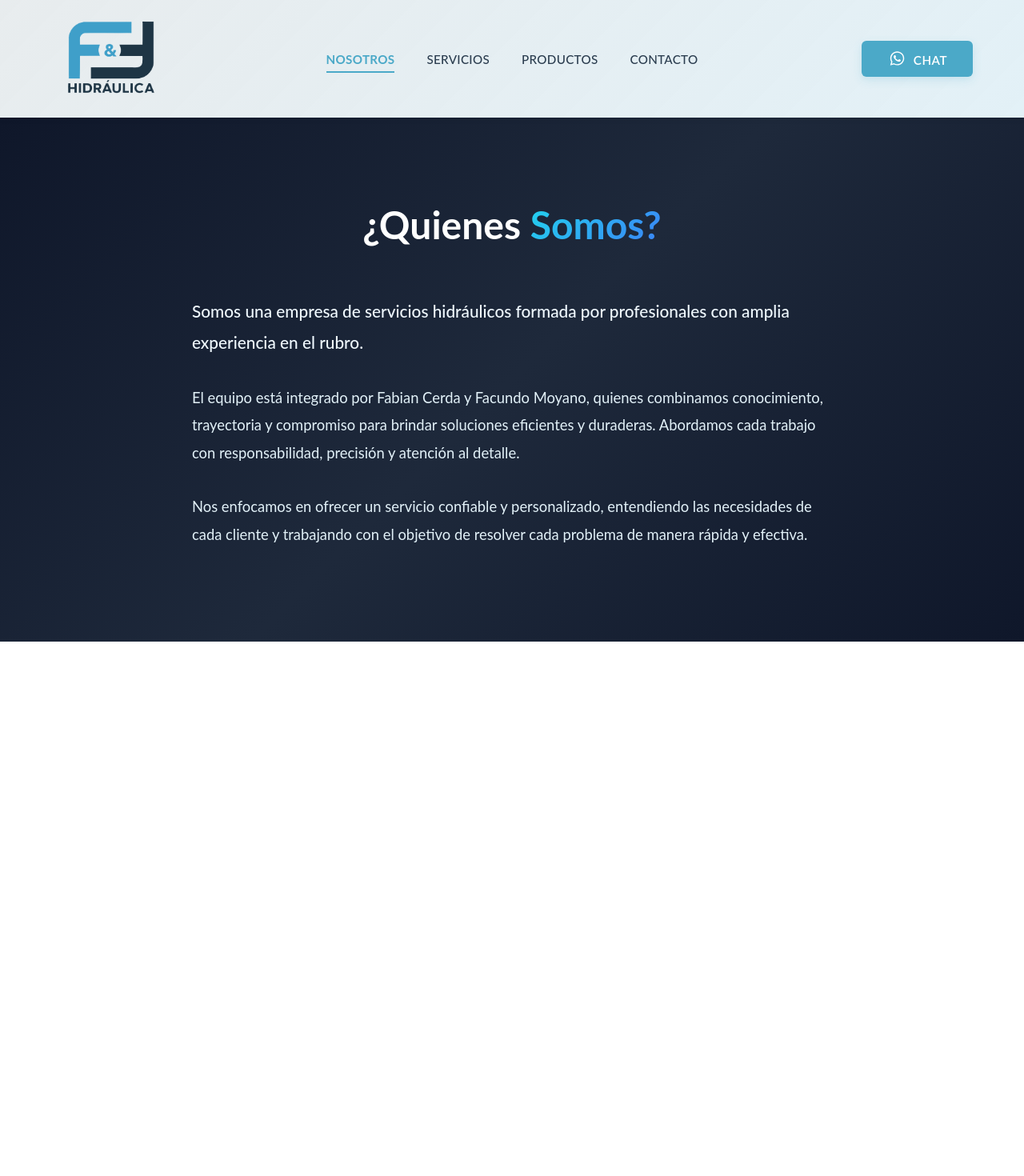
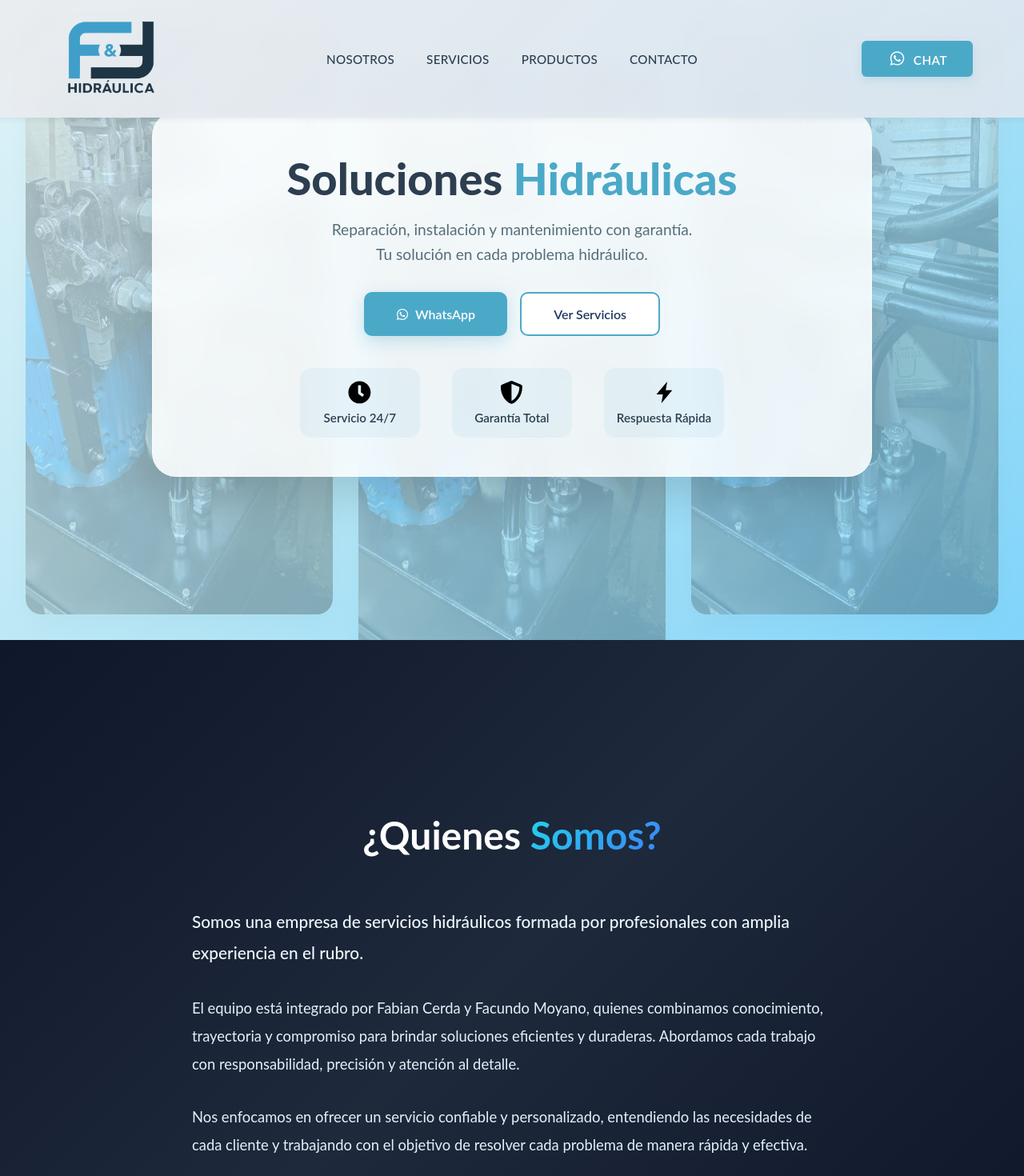
Before and after one commit to PMoyanoAiraldi/LandingPageF-F, a React (Vite) app in the folder landing-page/: page /nosotros in a window 1280 px wide. Shown: the top 1470 px of the page at 80% size. Before the commit the page ends 802 px from the top, so only its background shows below. Built offline with nearby package versions, Linux system fonts and the light colour scheme.

Commit message:
Mejorando estilos y creando Contacto

```diff
--- a/landing-page/src/App.css
+++ b/landing-page/src/App.css
@@ -4,12 +4,33 @@
     box-sizing: border-box;
 }
 
+main {
+    padding-top: 0;
+    margin-top: 0;
+}
+
+section:first-child {
+    padding-top: 0;
+}
+
 body {
     margin: 0;
     padding: 0;
+    scroll-snap-type: y mandatory;
+    overflow-y: scroll;
 }
 
 .App {
     width: 100%;
     overflow-x: hidden; /* Evita scroll horizontal */
 }
+
+html {
+    scroll-behavior: smooth;
+}
+
+section {
+    min-height: 100vh; /* Cada sección ocupa toda la pantalla */
+    scroll-snap-align: start;
+    scroll-margin-top: 0; /* Cambia el anterior a 0 */
+}
--- a/landing-page/src/App.jsx
+++ b/landing-page/src/App.jsx
@@ -1,5 +1,34 @@
+// import './App.css'
+// import { Routes, Route } from "react-router-dom";
+// import Navbar from './components/NavBar/Navbar'
+// import Hero from './components/Hero/Hero';
+// import Servicio from './components/Servicios/Servicios';
+// import Nosotros from './components/Nosotros/Nosotros';
+// import Productos from './components/Productos/Productos';
+// import Contacto from './components/Contacto/Contacto';
+
+// function App() {
+
+
+//   return (
+//     <>
+//       <Navbar/>
+//     <div>
+//       <Routes>
+//         <Route path="/" element={<Hero />} />
+//         <Route path='/nosotros' element={<Nosotros/>} />
+//         <Route path='/servicios' element={<Servicio />}/>
+//         <Route path='/productos' element={<Productos/>} />
+//         <Route path='/contacto' element={<Contacto/>} />
+//       </Routes>
+//     </div>
+
+//     </>
+//   )
+// }
+
+// export default App
 import './App.css'
-import { Routes, Route } from "react-router-dom";
 import Navbar from './components/NavBar/Navbar'
 import Hero from './components/Hero/Hero';
 import Servicio from './components/Servicios/Servicios';
@@ -8,21 +37,26 @@ import Productos from './components/Productos/Productos';
 import Contacto from './components/Contacto/Contacto';
 
 function App() {
-
-
   return (
     <>
       <Navbar/>
-    <div>
-      <Routes>
-        <Route path="/" element={<Hero />} />
-        <Route path='/nosotros' element={<Nosotros/>} />
-        <Route path='/servicios' element={<Servicio />}/>
-        <Route path='/productos' element={<Productos/>} />
-        <Route path='/contacto' element={<Contacto/>} />
-      </Routes>
-    </div>
-
+      <main>
+        <section id="inicio">
+          <Hero />
+        </section>
+        <section id="nosotros">
+          <Nosotros />
+        </section>
+        <section id="servicios">
+          <Servicio />
+        </section>
+        <section id="productos">
+          <Productos />
+        </section>
+        <section id="contacto">
+          <Contacto />
+        </section>
+      </main>
     </>
   )
 }
--- a/landing-page/src/components/Contacto/Contacto.jsx
+++ b/landing-page/src/components/Contacto/Contacto.jsx
@@ -1,5 +1,33 @@
+import { FontAwesomeIcon } from '@fortawesome/react-fontawesome';
+import {faEnvelope,} from '@fortawesome/free-solid-svg-icons';
+import styles from "../Contacto/Contacto.module.css"
+
 const Contacto = () => {
+return (
+        <div className={styles.container}>
 
+        <div className={styles.header}>
+            <h2 className={styles.title}>
+                Contactanos
+            </h2>
+        </div>
+        <p><FontAwesomeIcon icon={faEnvelope} /> {' '}
+                <a href="mailto:fyfhidraulica@gmail.com" className={styles.link}>
+                fyfhidraulica@gmail.com
+                </a>
+        </p>
+            <p>
+                <a href="https://wa.me/549340415632052?text=Hola,%20necesito%20información%20sobre%20servicios%20hidráulicos"
+                    target="_blank"
+                    rel="noopener noreferrer"
+                    className={styles.ctaButton}
+                >
+                (03404) 15535060
+                </a>
+            </p>
+
+        </div>
+    )
 }
 
 export default Contacto;
--- /dev/null
+++ b/landing-page/src/components/Contacto/Contacto.module.css
@@ -0,0 +1,26 @@
+.container {
+    background: linear-gradient(135deg, #0f172a 0%, #1e293b 50%, #0f172a 100%);
+    position: relative;
+    height: 100vh;
+    display: flex;
+    flex-direction: column;
+    align-items: center;
+    justify-content: center;
+    overflow: hidden;
+    padding: 4rem 3rem;
+    text-align: center;
+}
+
+.header {
+    text-align: center;
+    margin-bottom: 60px;
+    margin-top: 20px;
+    animation: fadeIn 0.8s ease-out;
+}
+
+
+.title {
+    font-size: 3rem;
+    font-weight: 700;
+    color: white;
+}
--- a/landing-page/src/components/Hero/Hero.jsx
+++ b/landing-page/src/components/Hero/Hero.jsx
@@ -58,9 +58,9 @@ const Hero = ()=> {
                 >
                 <FaWhatsapp /> WhatsApp
                 </a>
-                <Link to="/servicios" className={styles.btnSecondary}>
+                <a href="#servicios" className={styles.btnSecondary}>
                 Ver Servicios
-                </Link>
+                </a>
             </div>
 
             {/* Features */}
--- a/landing-page/src/components/Hero/Hero.module.css
+++ b/landing-page/src/components/Hero/Hero.module.css
@@ -1,11 +1,13 @@
 .hero {
     position: relative;
-    height: calc(100vh - 145px); /* Resta altura del navbar */
+    min-height: 100vh;
     display: flex;
+    flex-direction: column;
+    justify-content: center;
     align-items: center;
-    justify-content: center;
     overflow: hidden;
-    padding: 4rem 2rem;
+    padding: 140px 2rem 4rem 2rem;
+    box-sizing: border-box; /* Incluye padding y border en el cálculo del ancho total */
 }
 
     /* Degradé de fondo */
--- a/landing-page/src/components/NavBar/Navbar.jsx
+++ b/landing-page/src/components/NavBar/Navbar.jsx
@@ -9,44 +9,31 @@ const Navbar = () => {
         <nav className={styles.navbar}>
             {/* Logo */}
             <div className={styles.logo}>
-                <Link to='/'>
+                <a href="#inicio">
                     <img src={logo} alt="F&F Hidráulica" className={styles.logoImg} />
-                </Link>
+                </a>
             </div>
 
-            {/* Links centrados */}
             <ul className={styles.links}>
                 <li>
-                    <NavLink
-                        to="/nosotros"
-                        className={({ isActive }) => isActive ? `${styles.navLink} ${styles.active}` : styles.navLink}
-                    >
+                    <a href="#nosotros" className={styles.navLink}>
                         NOSOTROS
-                    </NavLink>
+                    </a>
                 </li>
                 <li>
-                    <NavLink
-                        to="/servicios"
-                        className={({ isActive }) => isActive ? `${styles.navLink} ${styles.active}` : styles.navLink}
-                    >
+                    <a href="#servicios" className={styles.navLink}>
                         SERVICIOS
-                    </NavLink>
+                    </a>
                 </li>
                 <li>
-                    <NavLink
-                        to="/productos"
-                        className={({ isActive }) => isActive ? `${styles.navLink} ${styles.active}` : styles.navLink}
-                    >
+                    <a href="#productos" className={styles.navLink}>
                         PRODUCTOS
-                    </NavLink>
+                    </a>
                 </li>
                 <li>
-                    <NavLink
-                        to="/contacto"
-                        className={({ isActive }) => isActive ? `${styles.navLink} ${styles.active}` : styles.navLink}
-                    >
+                    <a href="#contacto" className={styles.navLink}>
                         CONTACTO
-                    </NavLink>
+                    </a>
                 </li>
             </ul>
 
--- a/landing-page/src/components/NavBar/Navbar.module.css
+++ b/landing-page/src/components/NavBar/Navbar.module.css
@@ -4,13 +4,17 @@
     align-items: center;
     padding: 1.2rem 4rem;
     box-shadow: 0 2px 8px rgba(0, 0, 0, 0.06);
-    position: sticky;
+    position: fixed;
     top: 0;
-    z-index: 100;
+    left: 0;
+    right: 0;
+    z-index: 1000;
     width: 100%;
     font-family: 'Lato', sans-serif;
     box-sizing: border-box;
-    background: linear-gradient(135deg, rgba(163, 180, 187, 0.25) 0%, rgba(63, 159, 201, 0.15) 100%);
+    background:linear-gradient(135deg, rgba(233, 236, 239, 0.95) 0%, rgba(220, 230, 240, 0.92) 100%);
+    backdrop-filter: blur(12px);
+    -webkit-backdrop-filter: blur(12px);
 }
 
 /* Logo */
--- a/landing-page/src/components/Nosotros/Nosotros.module.css
+++ b/landing-page/src/components/Nosotros/Nosotros.module.css
@@ -1,13 +1,13 @@
 .container {
     background: linear-gradient(135deg, #0f172a 0%, #1e293b 50%, #0f172a 100%);
     position: relative;
-    height: calc(100vh - 145px); /* Resta altura del navbar */
+    min-height: 100vh;
     display: flex;
     flex-direction: column;
     align-items: center;
     justify-content: center;
     overflow: hidden;
-    padding: 4rem 3rem;
+    padding: 140px 2rem 4rem 2rem;
     text-align: center;
 }
 
--- a/landing-page/src/components/Servicios/Servicios.module.css
+++ b/landing-page/src/components/Servicios/Servicios.module.css
@@ -1,19 +1,20 @@
 .container {
   background: linear-gradient(135deg, #0f172a 0%, #1e293b 50%, #0f172a 100%);
   position: relative;
-  height: calc(100vh - 145px); /* Resta altura del navbar */
+  min-height: 100vh;
   display: flex;
   flex-direction: column;
   align-items: center;
   justify-content: center;
   overflow: hidden;
-  padding: 4rem 2rem;
+  padding: 140px 2rem 4rem 2rem;
+  text-align: center;
 }
 
 .header {
   text-align: center;
-  margin-bottom: 40px;
-  margin-top: 20px;
+  margin-bottom: 20px;
+  margin-top: 0;
   animation: fadeIn 0.8s ease-out;
 }
 
```
